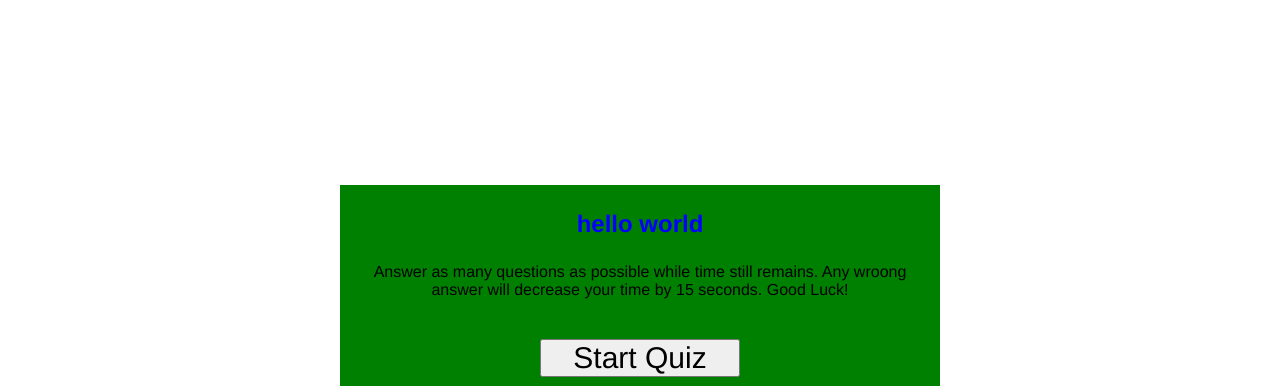
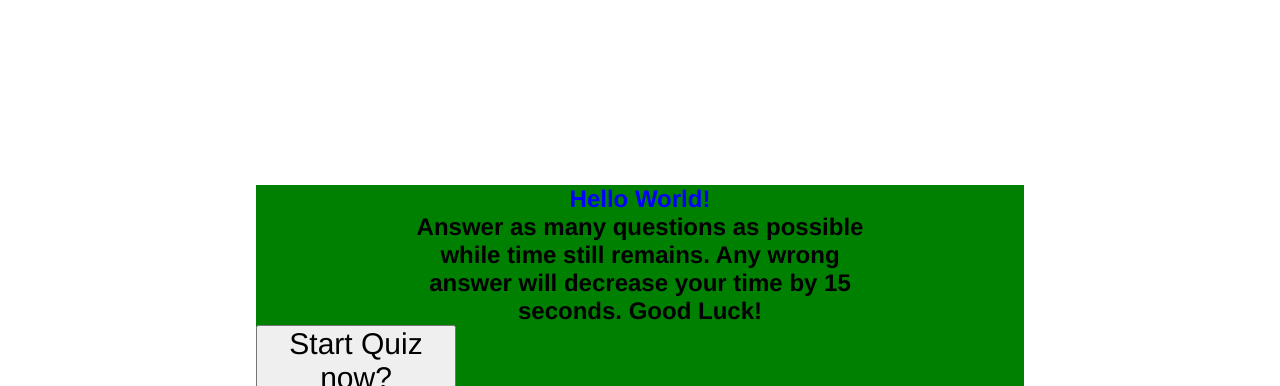
Before and after one commit to CastroOlympias/Count-down-code-quiz, a plain HTML site: page index.html in a window 1280 px wide. Shown: the part 46-432 px from the top of the page. Drawn offline with Linux system fonts and the light colour scheme.

Commit message:
trying for a better score

```diff
--- a/assets/css/style.css
+++ b/assets/css/style.css
@@ -20,26 +20,34 @@ h1 {
     color: blue;
 }
 
-.quiz {
+#quiz {
+    display: flex;
+    flex-direction: column;
+    justify-content: space-evenly;
     background: green;
-    max-width: 600px;
+    max-width: 60%;
     text-align: center;
     margin: auto;
     margin-top: 200px;
 }
+/* .questions {
+    display: flex;
+    flex-direction: row;
+    justify-content: space-evenly;
+} */
 
 
 /* styles for question and button */
-.questions  {
+/* .questions  {
     display: flex;
     flex-direction: column;
     justify-content: center;
     text-align: center;
     max-height: 300px;
     background: yellow;
-}
+} */
 
-.quiz h1 {
+/* .quiz h1 {
     margin: 25px;
 }
 
@@ -50,13 +58,9 @@ h1 {
 .quiz button {
     margin: 15px;
 
-}
+} */
 
-body {
-    display: flex;
-    flex-direction: column;
 
-}
 
 button {
     width: 200px;
--- a/assets/js/script.js
+++ b/assets/js/script.js
@@ -1,7 +1,8 @@
+
 var timerEl = document.getElementById('time-left');
 var scoreEl = document.getElementById('high-score');
 var startBtn = document.getElementById('start-quiz');
-startBtn.setAttribute('style', 'font-size: 30px;','box-align: center;');
+// startBtn.setAttribute('style', 'font-size: 30px;','box-align: center;');
 var score = 0;
 
 var body = document.body;
@@ -11,23 +12,25 @@ var questionIdCounter = 0
 // html insertion of rules for challenge
 
 var body = document.body;
-var h1El = document.createElement('h1');
-h1El.textContent = 'Hello World!';
-h1El.setAttribute('style', 'margin:auto; width:50%; text-align:center;');
-body.appendChild(h1El);
-var h2El = document.createElement('h2');
-h2El.textContent =
+var welcome = document.createElement('h1');
+var gameRules = document.createElement('h2');
+welcome.textContent = 'Hello World!';
+welcome.setAttribute('style', 'margin:auto; width:50%; text-align:center;');
+quiz.appendChild(welcome);
+
+gameRules.textContent =
   'Answer as many questions as possible while time still remains. Any wrong answer will decrease your time by 15 seconds. Good Luck!';
-h2El.setAttribute('style', 'margin:auto; width:60%; text-align:center;');
-body.appendChild(h2El);
+  gameRules.setAttribute('style', 'margin:auto; width:60%; text-align:center;');
+quiz.appendChild(gameRules);
 
-// Start button, initiate countdown timer
+var startQuiz = document.create
 
+// Create dynamic start button Start button, initiate countdown timer
 var startbtnEl = document.createElement('button');
 startbtnEl.id = 'start-quiz';
 startbtnEl.textContent = 'Start Quiz now?';
 startbtnEl.setAttribute('style', 'font-size: 30px;','box-align: center;');
-//body.appendChild(startbtnEl);
+quiz.appendChild(startbtnEl);
 
 
 // Start timer countdown
@@ -61,7 +64,7 @@ var startQuiz = function(event) {
 
 };
 startbtnEl.onclick = startQuiz;
-startBtn.onclick = startQuiz;
+// startBtn.onclick = startQuiz;
 
 // After pressing start quiz button, begin the first round of muliple choice questions
 
@@ -80,12 +83,13 @@ var listBrand = [
 questionIdCounter++;
 
 var printBtnEl = function(questionIdCounter) {
+
     var currentQuestion = listBrand[index]
-    var h2El = document.createElement("h2")
-    h2El.textContent = currentQuestion.q
-    var questionsDiv = document.querySelector(".questions")
-    questionsDiv.innerHTML = ""
-    questionsDiv.appendChild(h2El)
+    var question = document.createElement("h2")
+    question.textContent = currentQuestion.q
+    var questions = document.querySelector("#quiz")
+    questions.innerHTML = ""
+    questions.appendChild(question)
 
     currentQuestion.choices.forEach(function(choice,i){
     var btn = document.createElement("button");
@@ -95,13 +99,14 @@ var printBtnEl = function(questionIdCounter) {
     //var t = document.createElement("button");
     btn.textContent = choice
     //btn.appendChild(t);
-    questionsDiv.appendChild(btn);
+    questions.appendChild(btn);
     })
 
 
     startbtnEl.remove();
-    startBtn.remove();
-
+    // startBtn.remove();
+    welcome.remove();
+    gameRules.remove();
 }
 
 var checkAnswer = function() {
--- a/index.html
+++ b/index.html
@@ -9,7 +9,7 @@
         <meta name="viewport" content="width=device-width, initial-scale=1">
         <link rel="stylesheet" href="./assets/css/style.css">
 </head>
-
+<body>
     <header class="score-time">
         <div>
             <h3 id="high-score">View Highscore</h3>
@@ -20,18 +20,34 @@
 
     </header>
 
-    <section class="quiz">
-            <h1> hello world</h1>
-            <p>Answer as many questions as possible while time still remains. Any wroong answer will decrease your time by 15 seconds. Good Luck!</p>
-            <button id="start-quiz">Start Quiz</button>
-        <div class="questions">
+    <section id="quiz">
+
+        <div id="welcome">
 
         </div>
 
+        <div id="questions">
+
+        </div>
+
+        <div id="answers">
+
+        </div>
+
+
+            <!-- <h1> hello world</h1>
+            <p>Answer as many questions as possible while time still remains. Any wroong answer will decrease your time by 15 seconds. Good Luck!</p> -->
+
+
+
     </section>
 
+    <!-- <aside>
+        <button id="start-quiz">Start Quiz</button>
+    </aside> -->
 
-    <body>
+
+
 
 
        <script src="./assets/js/script.js"></script>
```
